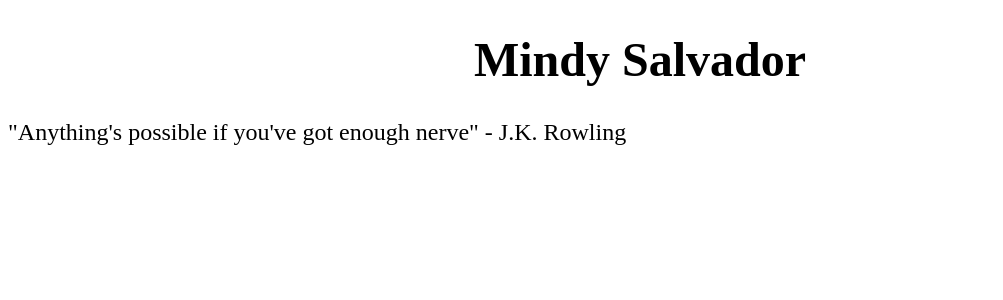
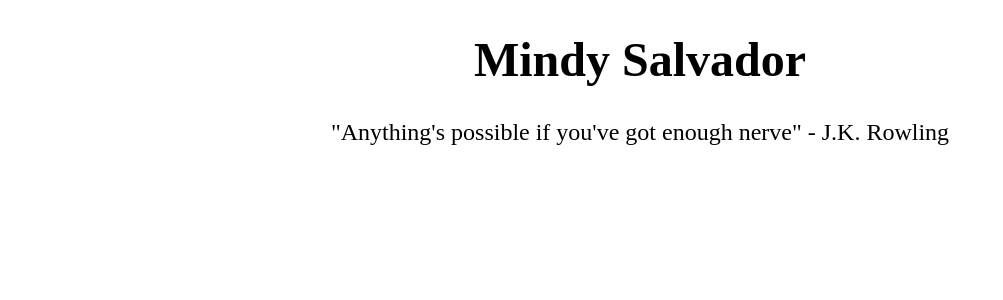
Before and after one commit to salvadormindy/salvadormindy.github.io, a Jekyll site: the page index.html, which Jekyll copies as it is, in a window 1280 px wide. Shown: the top 300 px of the page, without its empty margins (0-1003 px from the left). Built offline with Jekyll 4.4.1, drawn with Linux system fonts in a browser that asks for light colours.

Commit message:
Update index.html

```diff
--- a/index.html
+++ b/index.html
@@ -19,7 +19,7 @@
   </head>
   <body>
   <h1 align="center">Mindy Salvador</h1>
-    <p alight="center">"Anything's possible if you've got enough nerve" - J.K. Rowling</p>
+    <p align="center">"Anything's possible if you've got enough nerve" - J.K. Rowling</p>
 
   </body>
   </html>
```
